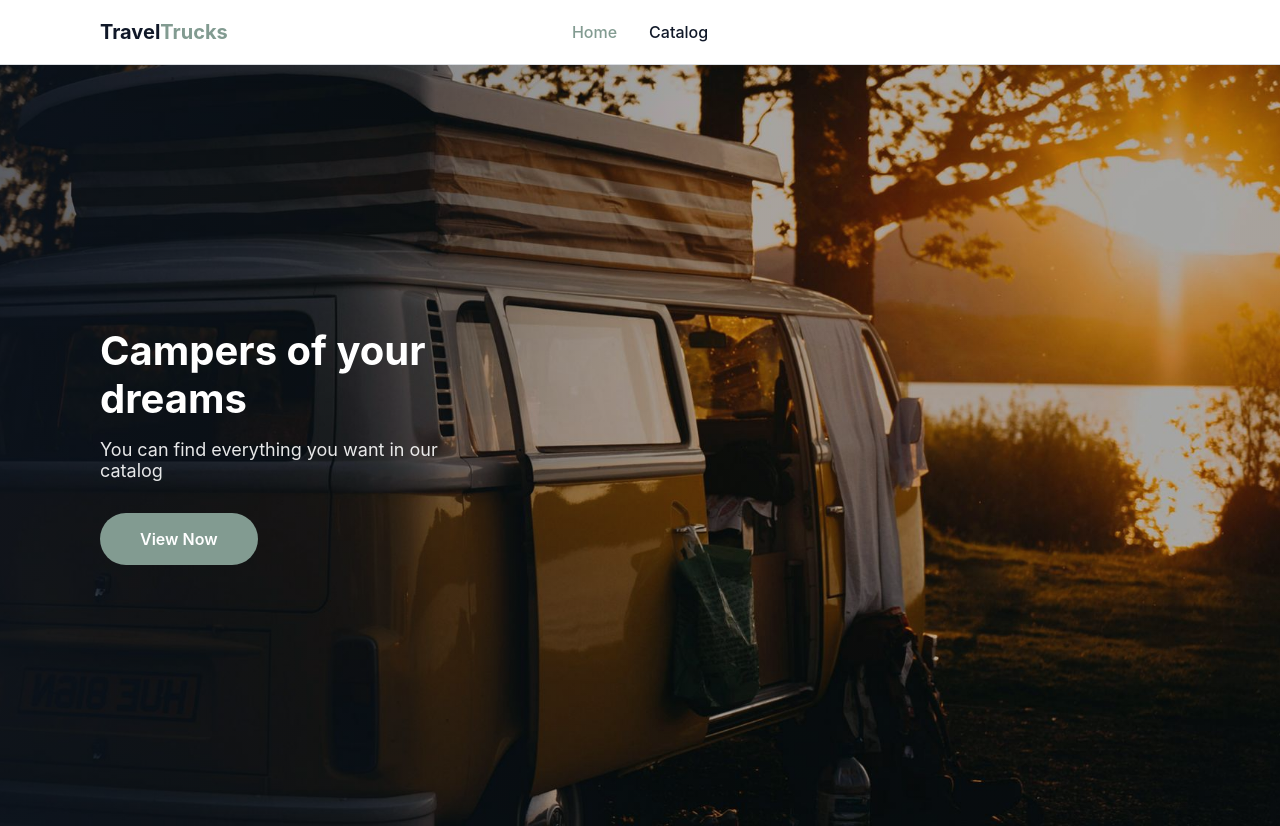
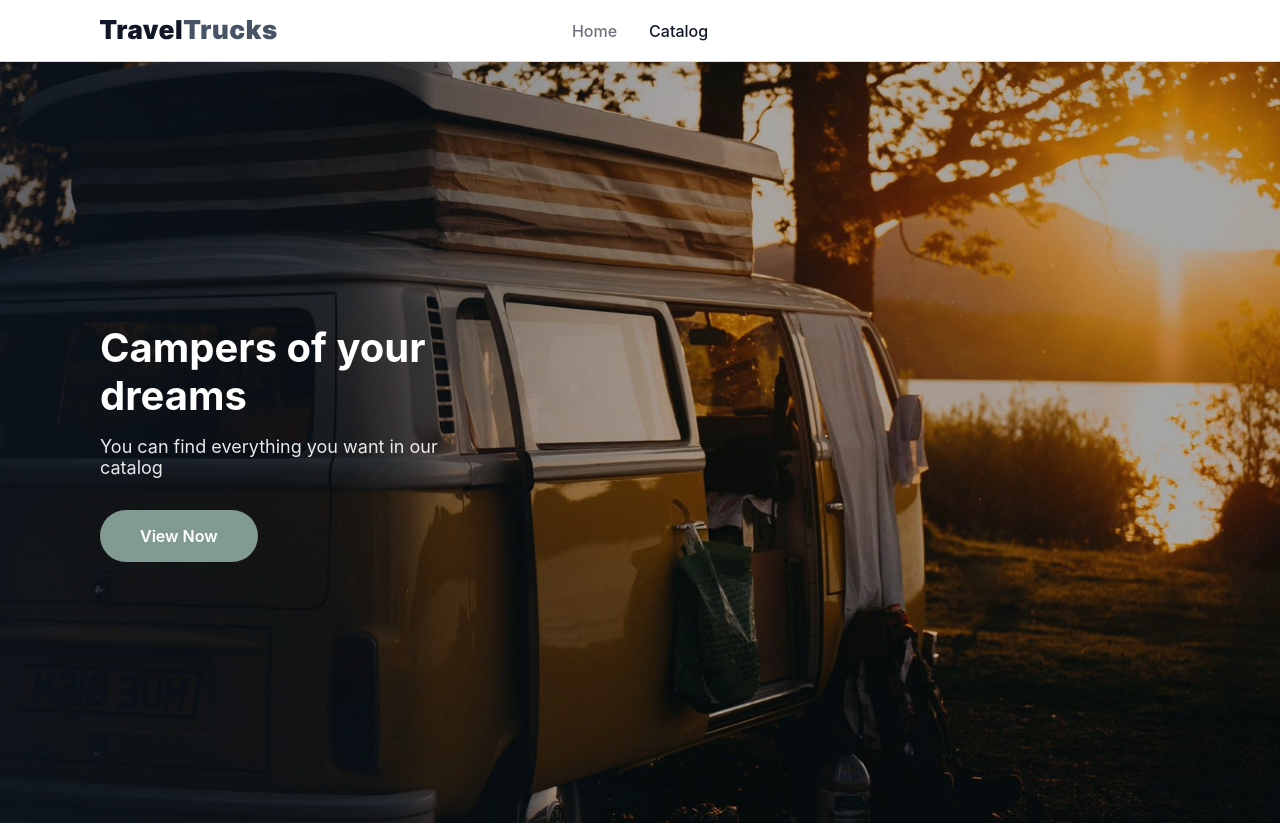
Before and after one commit to Anna-Ivanchenko/travel-trucks, a Next.js app: page / in a window 1280 px wide. Built offline with nearby package versions, Linux system fonts and the light colour scheme.

Commit message:
fix: use real SVG logo instead of text wordmark

```diff
--- a/src/components/Header.module.css
+++ b/src/components/Header.module.css
@@ -14,14 +14,9 @@
 }
 
 .logo {
-  font-size: 20px;
-  font-weight: 700;
-  color: var(--color-dark);
+  display: flex;
+  align-items: center;
   text-decoration: none;
-}
-
-.logo span {
-  color: var(--color-green);
 }
 
 .nav {
@@ -47,6 +42,6 @@
 }
 
 .active {
-  color: var(--color-green);
+  color: var(--color-gray-light);
   font-weight: 500;
 }
--- a/src/components/Header.tsx
+++ b/src/components/Header.tsx
@@ -1,6 +1,7 @@
 'use client';
 
 import Link from 'next/link';
+import Image from 'next/image';
 import { usePathname } from 'next/navigation';
 import styles from './Header.module.css';
 
@@ -13,7 +14,7 @@ export default function Header() {
     <header className={styles.header}>
       <div className={styles.inner}>
         <Link href="/" className={styles.logo}>
-          Travel<span>Trucks</span>
+          <Image src="/images/logo.svg" alt="TravelTrucks" width={177} height={21} priority />
         </Link>
         <nav className={styles.nav}>
           <Link
@@ -31,5 +32,5 @@ export default function Header() {
         </nav>
       </div>
     </header>
-  )
+  );
 }
```
Also changed, not shown: public/images/logo.svg (added).
